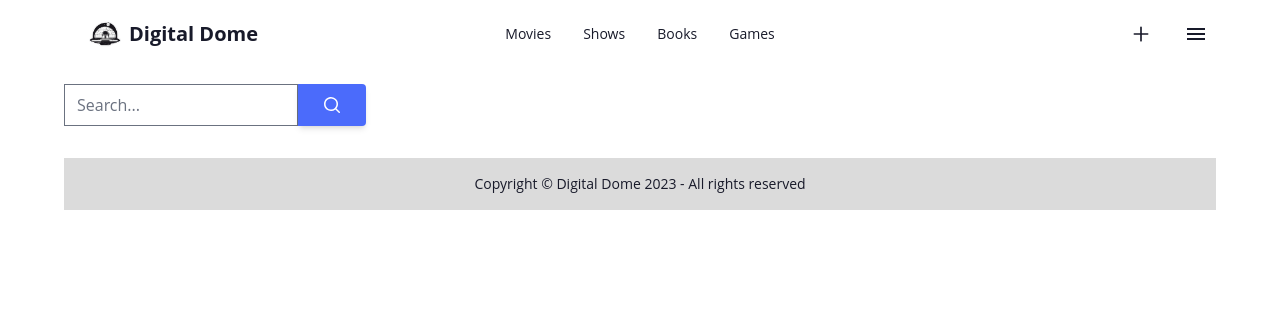
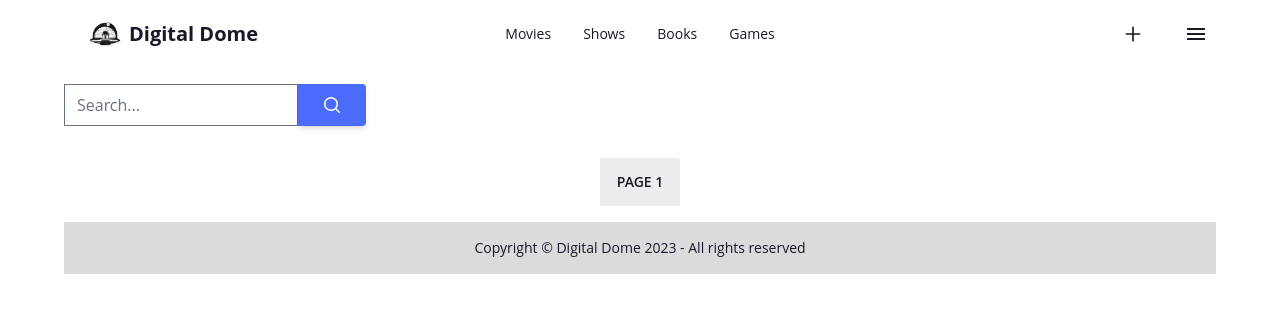
Before and after one commit to exler/digitaldome, a Django app: page /shows/ in a window 1280 px wide. Shown: the top 313 px of the page. Run offline with Django 4.2, Linux system fonts and the light colour scheme; the visitor is signed in with stand-in values (Sample User, id 1); data that the repository does not hold is empty; some web fonts are replaced.

Commit message:
feat(templates): Add pagination

```diff
--- a/digitaldome/static/css/base.css
+++ b/digitaldome/static/css/base.css
@@ -1371,10 +1371,59 @@
   border-radius: 0px;
 }
 
+.join {
+  display: inline-flex;
+  align-items: stretch;
+  border-radius: var(--rounded-btn, 0.5rem);
+}
+
+.join :where(.join-item) {
+  border-start-end-radius: 0;
+  border-end-end-radius: 0;
+  border-end-start-radius: 0;
+  border-start-start-radius: 0;
+}
+
+.join .join-item:not(:first-child):not(:last-child),
+  .join *:not(:first-child):not(:last-child) .join-item {
+  border-start-end-radius: 0;
+  border-end-end-radius: 0;
+  border-end-start-radius: 0;
+  border-start-start-radius: 0;
+}
+
+.join .join-item:first-child:not(:last-child),
+  .join *:first-child:not(:last-child) .join-item {
+  border-start-end-radius: 0;
+  border-end-end-radius: 0;
+}
+
 .join .dropdown .join-item:first-child:not(:last-child),
   .join *:first-child:not(:last-child) .dropdown .join-item {
   border-start-end-radius: inherit;
   border-end-end-radius: inherit;
+}
+
+.join :where(.join-item:first-child:not(:last-child)),
+  .join :where(*:first-child:not(:last-child) .join-item) {
+  border-end-start-radius: inherit;
+  border-start-start-radius: inherit;
+}
+
+.join .join-item:last-child:not(:first-child),
+  .join *:last-child:not(:first-child) .join-item {
+  border-end-start-radius: 0;
+  border-start-start-radius: 0;
+}
+
+.join :where(.join-item:last-child:not(:first-child)),
+  .join :where(*:last-child:not(:first-child) .join-item) {
+  border-start-end-radius: inherit;
+  border-end-end-radius: inherit;
+}
+
+:where(.join *) {
+  border-radius: inherit;
 }
 
 .link {
--- a/digitaldome/templates/partials/nav.html
+++ b/digitaldome/templates/partials/nav.html
@@ -64,7 +64,7 @@
                     <path stroke-linecap="round" stroke-linejoin="round" stroke-width="2" d="M12 4v16m8-8H4" />
                 </svg>
             </a>
-            <a href="{% url 'tracking:dashboard' user.id %}">{{ user.display_name }}</a>
+            <a class="mr-2" href="{% url 'tracking:dashboard' user.id %}">{{ user.display_name }}</a>
             <div x-data="{ open: false }"
                  @click.outside="open=false"
                  class="dropdown dropdown-bottom dropdown-end">
--- a/entities/templates/entities/entities_list.html
+++ b/entities/templates/entities/entities_list.html
@@ -20,7 +20,7 @@
         </form>
     </div>
     <div class="grid grid-cols-5 gap-x-12 gap-y-6 justify-items-center">
-        {% for object in object_list %}
+        {% for object in page_obj %}
             <div class="card image-full w-48">
                 <figure>
                     <img width="192" height="288" src="{{ object.image_url }}" alt="" />
@@ -34,4 +34,15 @@
             </div>
         {% endfor %}
     </div>
+    <div class="join mt-4 flex flex-row justify-center">
+        {% if page_obj.has_previous %}
+            <a href="{% merge_query_params page=page_obj.previous_page_number %}"
+               class="join-item btn">«</a>
+        {% endif %}
+        <a class="join-item btn">Page {{ page_obj.number }}</a>
+        {% if page_obj.has_next %}
+            <a href="{% merge_query_params page=page_obj.next_page_number %}"
+               class="join-item btn">»</a>
+        {% endif %}
+    </div>
 {% endblock content %}
--- a/entities/views.py
+++ b/entities/views.py
@@ -22,6 +22,8 @@
     """
 
     template_name = "entities/entities_list.html"
+
+    paginate_by = 20
 
     def setup(self: Self, request: HttpRequest, *args: Any, **kwargs: Any) -> None:
         super().setup(request, *args, **kwargs)
```
Also changed, not shown: other parts of digitaldome/static/css/base.css (+62 -0 lines), digitaldome/templatetags/digitaldome_tags.py (+10 -0 lines), tracking/templates/tracking/tracking_list.html (+13 -2 lines), tracking/views.py (+8 -4 lines).
